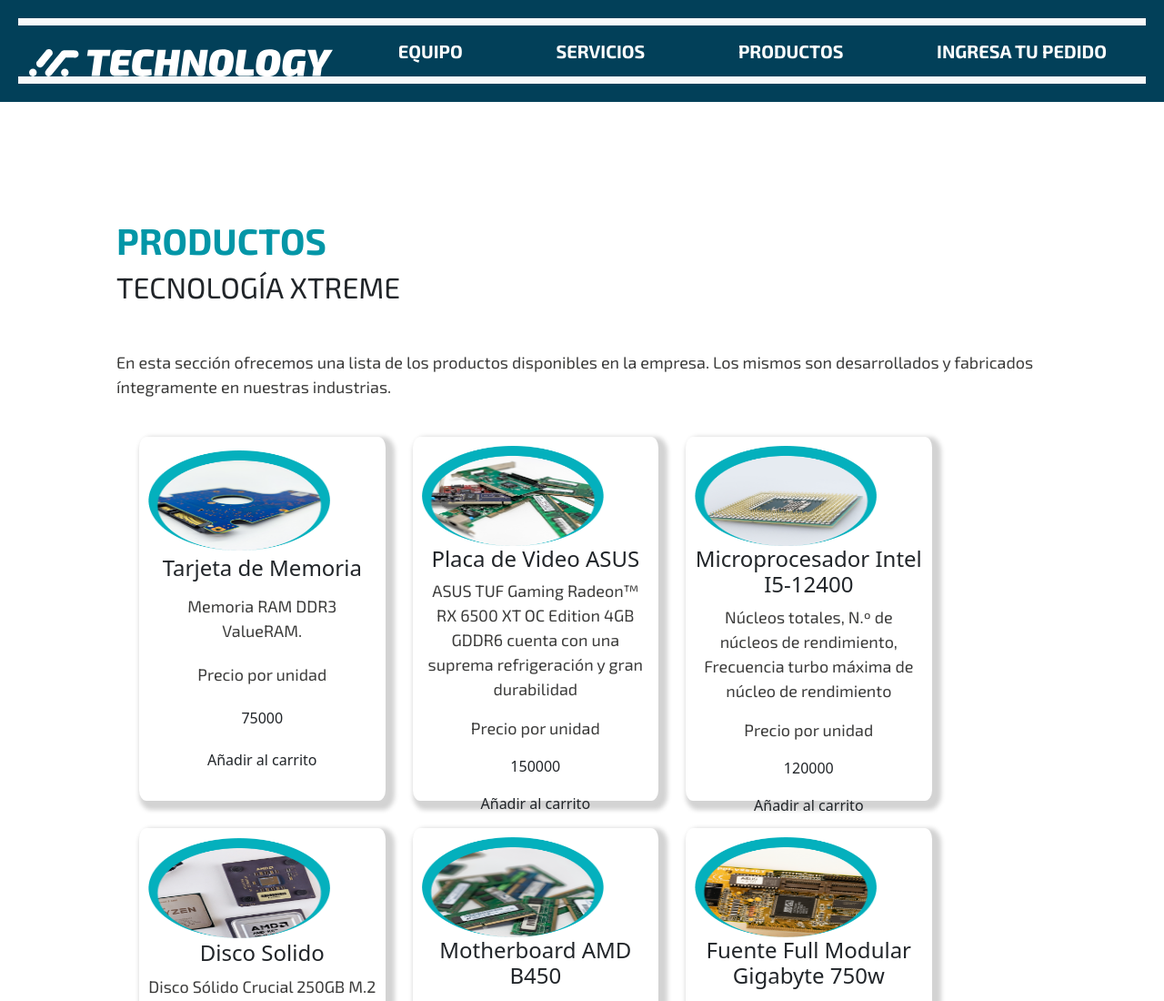
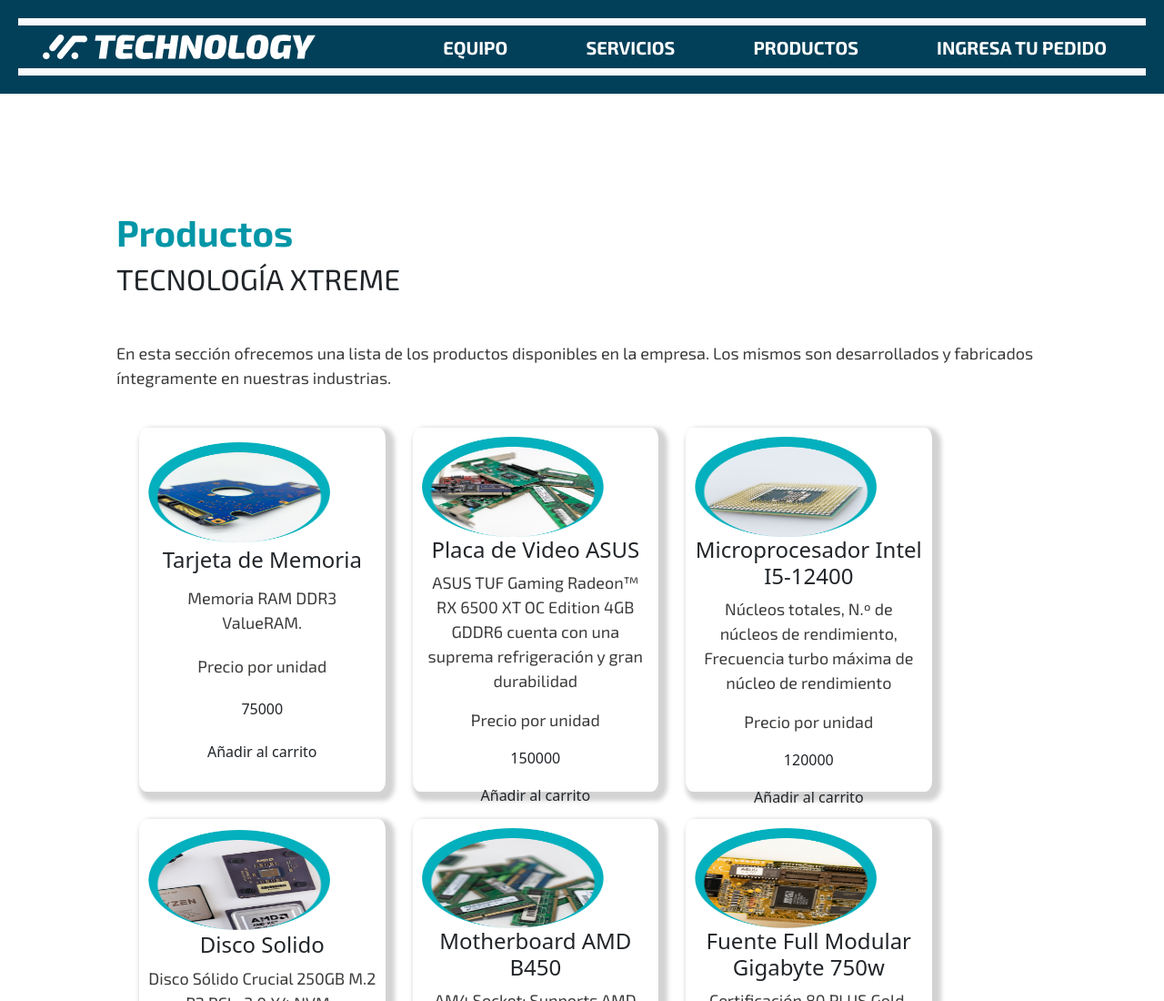
Before and after one commit to Fruski/Trabajo-Integrador-UTN, a plain HTML site: page it technology/pages/productos.html in a window 1280 px wide. Shown: the top 1100 px of the page at 91% size. Drawn offline with nearby package versions, Linux system fonts and the light colour scheme.

Commit message:
Update productos.html
- unifiqué todas las barras de navegación superior. Están todas funcionando igual
- arreglé todos los links en footer de modo que todos funcionen
- normalicé texto en sección productos

- en sección productos veo las imágenes estiradas horizontalmente. Tampoco veo las imágenes de agregar al carrito. Intenté cambiar ambas cosas en js pero rompo todo, así que no toqué más
- probé mil formas pero no puedo ni alinear ni sacar el color azul a los links en el footer

```diff
--- a/it technology/pages/productos.html
+++ b/it technology/pages/productos.html
@@ -13,13 +13,13 @@
     <header>
         <nav class="navbar navbar-expand-lg bg-body-tertiary navbar navbar-dark bg-dark">
            <div class="container-fluid">
-           <div class="logo">
-            <a href="../index.html" target="_parent"></a>
-           <img src="https://raw.githubusercontent.com/Fruski/Trabajo-Integrador-UTN/e19af55e6897849d010bda88d54b766ef73e6c68/it%20technology/imgs/logo_ittechnology.svg" alt="logo" width="100%">
-           </div>
+            <div class="logo">
+               <a href="../index.html" target="_parent">
+              <img src="https://raw.githubusercontent.com/Fruski/Trabajo-Integrador-UTN/e19af55e6897849d010bda88d54b766ef73e6c68/it%20technology/imgs/logo_ittechnology.svg" alt="logo" width="100%">
+              </div>
               <a href="../pages/equipo.html"class="navbar-brand">equipo</a>
               <a href="../pages/servicios.html" class="navbar-brand">servicios</a>
-              <a href="../pages/productos.html"class="navbar-brand">productos</a>
+              <a href="#"class="navbar-brand">productos</a>
               <a href="../pages/pedido.html" class="navbar-brand">Ingresa tu pedido</a>
              </a>
              </div>
@@ -29,13 +29,12 @@
         <!--seccion productos-->
    <main>
       <div class="centro">
-        <h1>PRODUCTOS</h1>
+        <h1>Productos</h1>
         <h2>TECNOLOGÍA XTREME</h2>
 
       <div class="texto">
         <p>En esta sección ofrecemos una lista de los productos disponibles en la empresa. Los mismos son desarrollados y fabricados íntegramente en nuestras industrias.</p>
       </div>
-
 
        <section class="productos" id="contenedorproductos">
 
@@ -110,10 +109,10 @@
 
             <div class="footer-links">
              <ul>
-                <li><a href="#">Inicio</a></li>
+                <li><a href="../index.html">Inicio</a></li>
                 <li><a href="../pages/equipo.html"> equipo </a></li>
                 <li><a href="../pages/servicios.html"> servicios </a></li>
-                <li><a href="../pages/productos.html"> productos </a></li>
+                <li><a href="#"> productos </a></li>
                 <li><a href="../pages/pedido.html"> ingresá tu pedido </a></li>
              </ul>
              </div>
```
